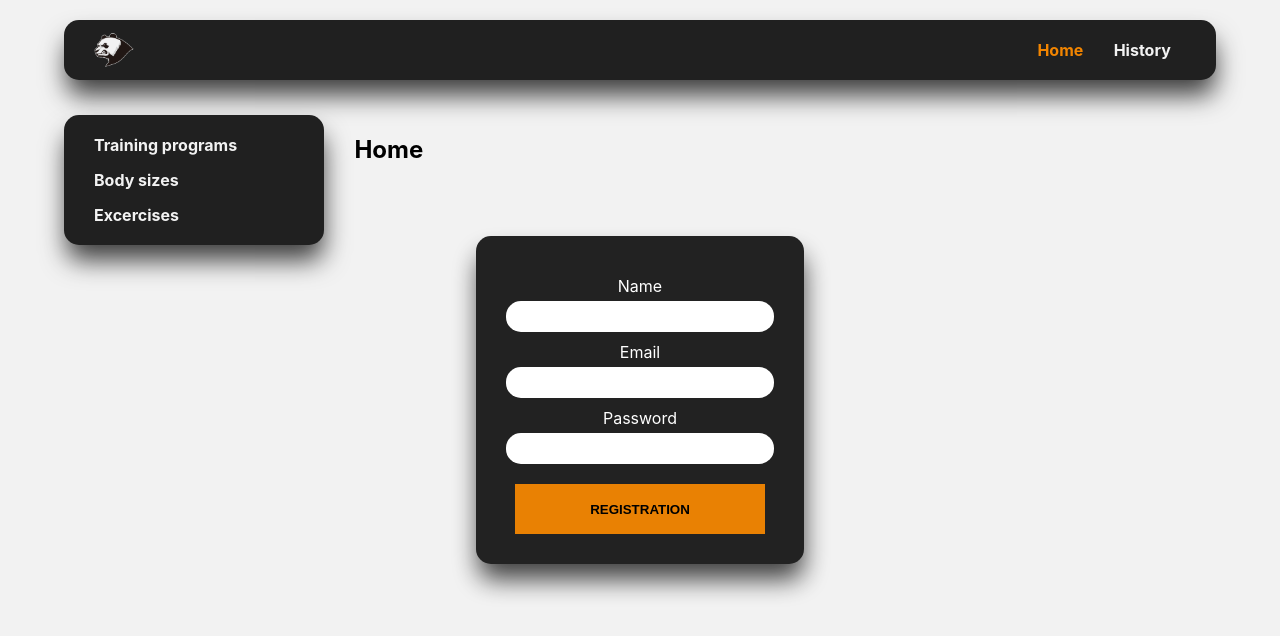
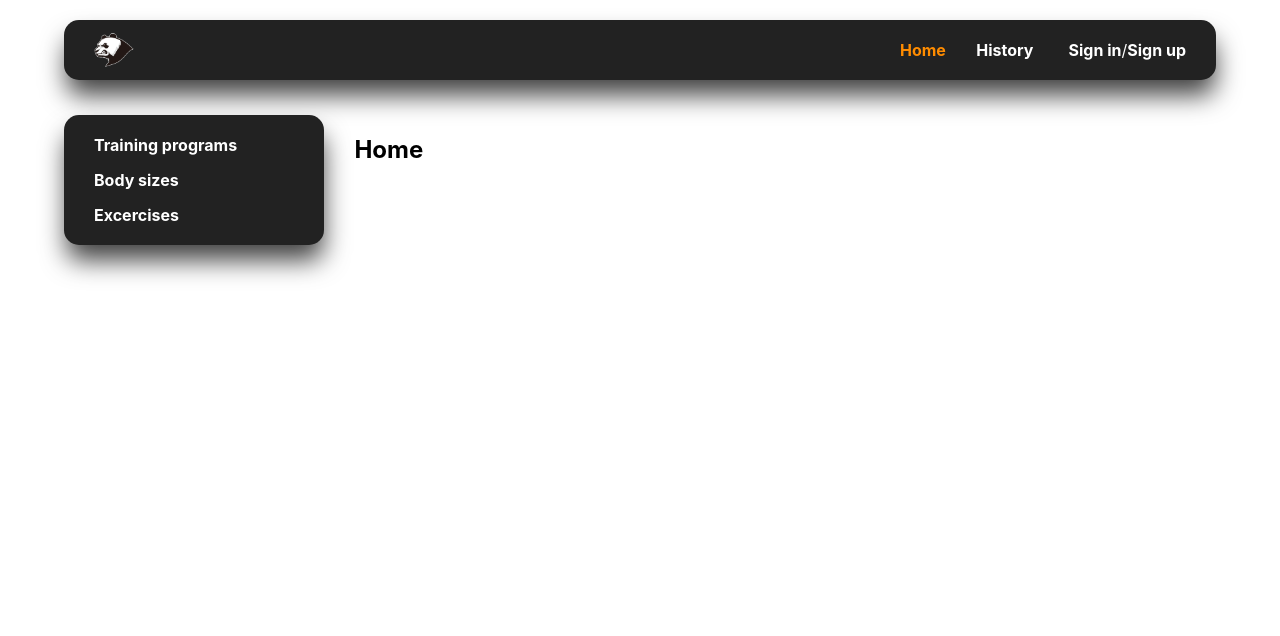
Before and after one commit to DeoSx/react-fit-pad, a React (Create React App) app in the folder client/: page / in a window 1280 px wide. Shown: the top 636 px of the page. Built offline with nearby package versions, Linux system fonts and the light colour scheme.

Commit message:
feat: refactor modal component

```diff
--- a/client/src/components/Modal/Modal.js
+++ b/client/src/components/Modal/Modal.js
@@ -1,56 +1,15 @@
 import React, { Component } from 'react'
 import axios from '../../axios/'
-import Input from '../UI/Input/Input'
-import Button from '../UI/Button/Button'
 
 import './Modal.scss'
 
 class Modal extends Component {
-  state = {
-    username: '',
-    email: '',
-    password: ''
-  }
-
-  changeHandler = (value, field) => {
-    this.setState({
-      [field]: value
-    })
-  }
-
-  submitHandler = async (data) => {
-    console.log(data)
-    const res = await axios.post('user/signup', data)
-    console.log(res)
-  }
 
   render() {
     return (
       <div className="overlay">
         <div className="modal main-ui">
-          <Input
-            type="text"
-            label="Name"
-            onChange={(event) => this.changeHandler(event.target.value, 'username')}
-          />
-          <Input
-            type="text"
-            label="Email"
-            onChange={(event) =>
-              this.changeHandler(event.target.value, 'email')
-            }
-          />
-          <Input
-            type="password"
-            label="Password"
-            onChange={(event) =>
-              this.changeHandler(event.target.value, 'password')
-            }
-          />
-          <Button
-            text="Registration"
-            onClick={() => this.submitHandler(this.state)}
-          />
+          { this.props.children }
         </div>
       </div>
     )
--- a/client/src/components/Navigation/Navigation.js
+++ b/client/src/components/Navigation/Navigation.js
@@ -1,15 +1,59 @@
-import React from 'react'
+import React, { Component } from 'react'
+import axios from '../../axios'
 import { NavLink } from 'react-router-dom'
+
+import Input from '../UI/Input/Input'
+import Button from '../UI/Button/Button'
+import Modal from '../Modal/Modal'
 import './Navigation.scss'
 
 import { Wrapper } from '../../styles'
 
-const Navigation = () => {
+class Navigation extends Component {
+  state = {
+    username: '',
+    password: '',
+    email: '',
+    modalState: false
+  }
+
+  changeHandler = (value, field) => {
+    this.setState({
+      [field]: value
+    })
+  }
+
+  render() {
+    const modal = (
+      <Modal>
+        <Input
+          type="text"
+          label="Name"
+          onChange={(event) =>
+            this.changeHandler(event.target.value, 'username')
+          }
+        />
+        <Input
+          type="text"
+          label="Email"
+          onChange={(event) => this.changeHandler(event.target.value, 'email')}
+        />
+        <Input
+          type="password"
+          label="Password"
+          onChange={(event) =>
+            this.changeHandler(event.target.value, 'password')
+          }
+        />
+        <Button text="sign up" onClick={() => this.submitHandler(this.state)} />
+      </Modal>
+    )
+
     return (
       <Wrapper>
         <nav className="nav main-ui">
           <div className="logo">
-          <img src="images/logo.png" />
+            <img src="images/logo.png" alt="logo" />
           </div>
           <div className="links">
             <NavLink exact to="/">
@@ -17,9 +61,14 @@ const Navigation = () => {
             </NavLink>
             <NavLink to="/history">History</NavLink>
           </div>
+          <div className="auth-block">
+            <a href>Sign in</a>/<a href>Sign up</a>
+          </div>
         </nav>
+        { this.state.modalState ? modal : null }
       </Wrapper>
     )
   }
+}
 
 export default Navigation
--- a/client/src/components/Navigation/Navigation.scss
+++ b/client/src/components/Navigation/Navigation.scss
@@ -18,4 +18,15 @@
     justify-content: space-around;
     width: 15%;
   }
+  .auth-block {
+    display: flex;
+    justify-content: space-between;
+    margin-left: 20px;
+    a {
+      cursor: pointer;
+      &:hover {
+        color: darkorange;
+      }
+    }
+  }
 }
--- a/client/src/pages/Home/Home.js
+++ b/client/src/pages/Home/Home.js
@@ -1,11 +1,9 @@
 import React from 'react'
-import Modal from '../../components/Modal/Modal'
 
 export default function Home() {
   return (
     <div>
       <h1>Home</h1>
-      <Modal />
     </div>
   )
 }
```
Lines whose indentation alone changed are shown as unchanged.
